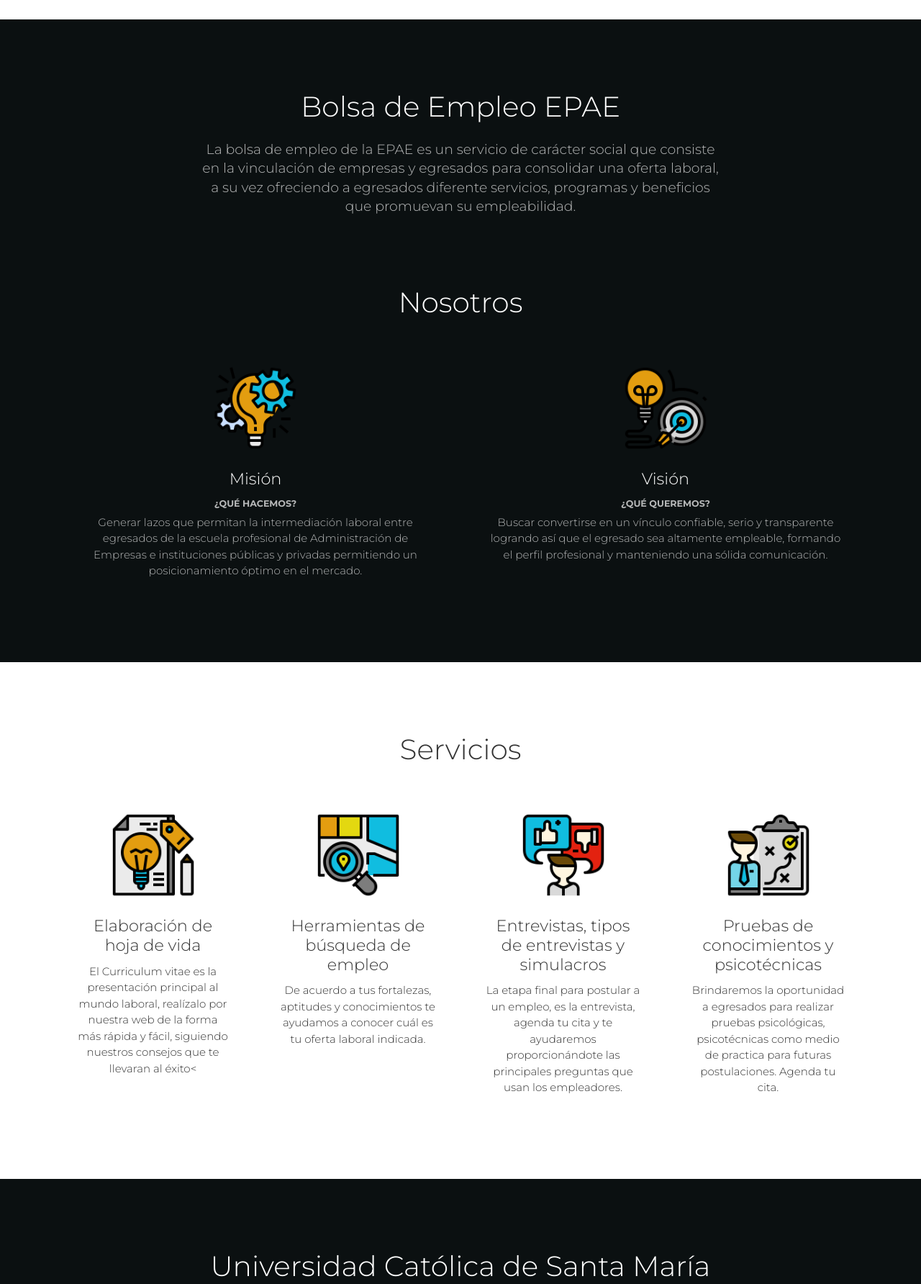
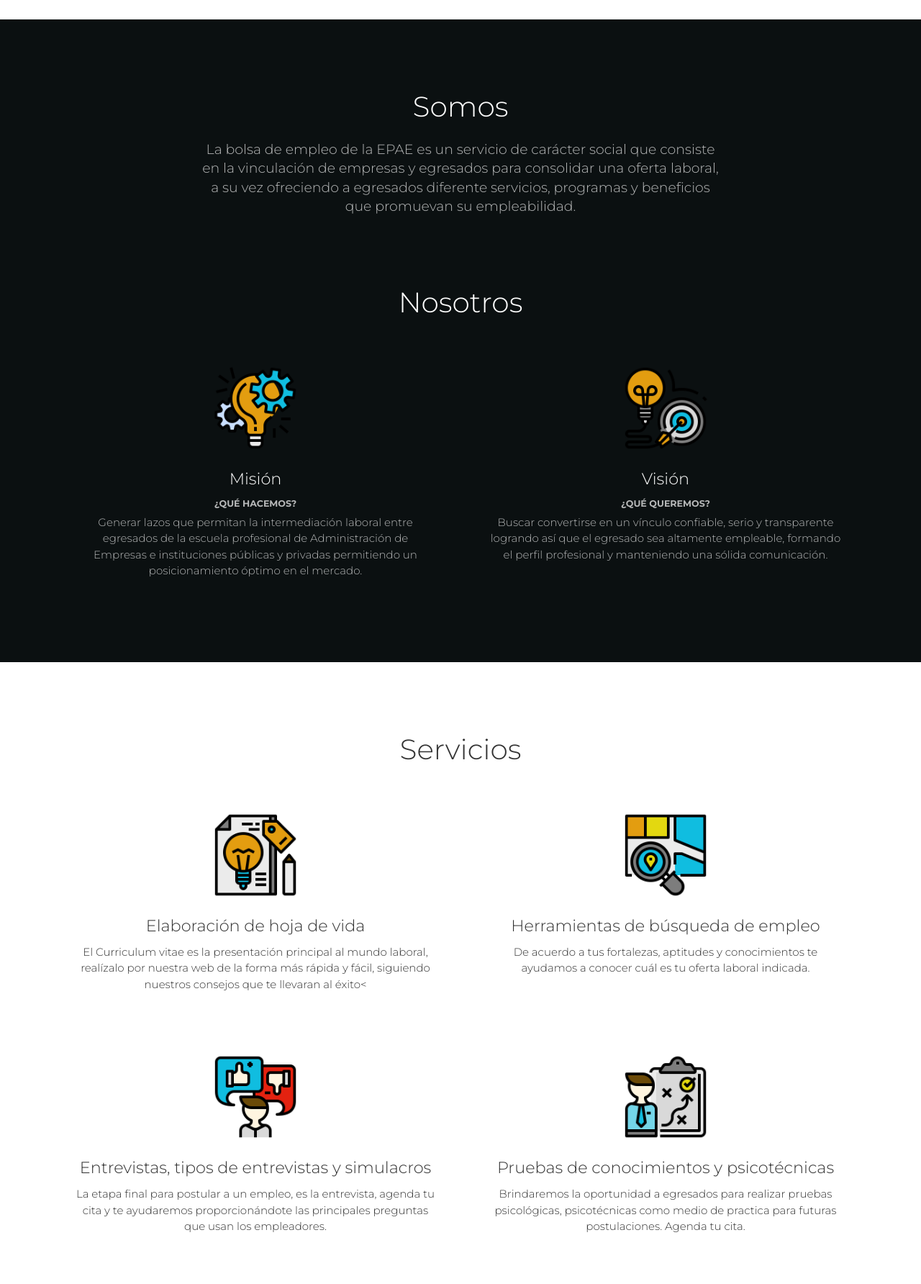
Before and after one commit to luisaGonzales/epaeUcsm, a website: page index.html in a window 1280 px wide. Shown: the part 1420-3204 px from the top of the page at 72% size. Drawn offline with Linux system fonts and the light colour scheme.

Commit message:
final landing

```diff
--- a/index.html
+++ b/index.html
@@ -59,7 +59,8 @@
 					</div>
 					<div class="col-md-6">
 						<h2 class="title">Bolsa de Empleo EPAE</h2>
-						<h5 class="card-title"  style="text-align: justify;">La presente investigación se realiza para poder analizar el grado de empleabilidad que
+						<h5 class="card-title" style="text-align: justify;">La presente investigación se realiza para poder analizar el
+							grado de empleabilidad que
 							tienen los egresados en la escuela profesional de Administración en la UCSM, con el propósito de observar cómo
 							se encuentran actualmente. En pleno 2018, nos vemos rodeados de un mercado mucho más competitivo a comparación
 							de años pasados y por esta causa es que a los egresados se les es más difícil ser competitivos con el entorno.
@@ -77,16 +78,9 @@
 
 		<div class="section text-center section-dark" style="padding-bottom: 0px; margin-bottom:-10px;">
 			<div class="container">
-				<!-- <div class="row">
-					<div class="col-md-12">
-						<div class="info epaeLogo">
-							<img src="./assets/img/epaeLogo.png" class="img-circle img-no-padding img-responsive" alt="Rounded Image">
-						</div>
-					</div>
-				</div> -->
 				<div class="row">
 					<div class="col-md-8 ml-auto mr-auto">
-						<h2 class="title">Bolsa de Empleo EPAE</h2>
+						<h2 class="title">Somos</h2>
 						<h5 class="description">La bolsa de empleo de la EPAE es un servicio de carácter social que consiste en la
 							vinculación de empresas y egresados para consolidar una oferta laboral, a su vez ofreciendo a egresados
 							diferente servicios, programas y beneficios que promuevan su empleabilidad.</h5>
@@ -94,8 +88,6 @@
 				</div>
 			</div>
 		</div>
-
-
 		<div class="section section-dark text-center">
 			<div class="container">
 				<h2 class="title">Nosotros</h2>
@@ -148,7 +140,7 @@
 			<div class="container">
 				<h2 class="title">Servicios</h2>
 				<div class="row">
-					<div class="col-md-3">
+					<div class="col-md-6">
 						<div class="card card-profile card-plain">
 							<div class="card-avatar">
 								<a href="#avatar"><img src="./assets/img/branding.png" alt="service"></a>
@@ -159,15 +151,8 @@
 										<h4 class="card-title">Elaboración de hoja de vida</h4>
 										<p>
 											El Curriculum vitae es la presentación principal al mundo laboral, realízalo por nuestra web de la forma más
-												rápida y fácil, siguiendo nuestros consejos que te llevaran al éxito<
-
-										</p>
-									</div>
-								</a>
-							</div>
-						</div>
-					</div>
-					<div class="col-md-3">
+											rápida y fácil, siguiendo nuestros consejos que te llevaran al éxito< </p> </div> </a> </div> </div> </div>
+											 <div class="col-md-6">
 												<div class="card card-profile card-plain">
 													<div class="card-avatar">
 														<a href="#avatar"><img src="./assets/img/location.png" alt="service"></a>
@@ -177,15 +162,15 @@
 															<div class="author">
 																<h4 class="card-title">Herramientas de búsqueda de empleo</h4>
 																<p>
-
-												De acuerdo a tus fortalezas, aptitudes y conocimientos te ayudamos a conocer cuál es tu oferta laboral indicada.
+																	De acuerdo a tus fortalezas, aptitudes y conocimientos te ayudamos a conocer cuál es tu oferta laboral
+																	indicada.
 																</p>
 															</div>
 														</a>
 													</div>
 												</div>
 									</div>
-					<div class="col-md-3">
+									<div class="col-md-6">
 										<div class="card card-profile card-plain">
 											<div class="card-avatar">
 												<a href="#avatar"><img src="./assets/img/feedback.png" alt="service"></a>
@@ -195,14 +180,15 @@
 													<div class="author">
 														<h4 class="card-title">Entrevistas, tipos de entrevistas y simulacros</h4>
 														<p>
-												La etapa final para postular a un empleo, es la entrevista, agenda tu cita y te ayudaremos proporcionándote las principales preguntas que usan los empleadores.
+															La etapa final para postular a un empleo, es la entrevista, agenda tu cita y te ayudaremos
+															proporcionándote las principales preguntas que usan los empleadores.
 														</p>
 													</div>
 												</a>
 											</div>
 										</div>
 									</div>
-					<div class="col-md-3">
+									<div class="col-md-6">
 										<div class="card card-profile card-plain">
 											<div class="card-avatar">
 												<a href="#avatar"><img src="./assets/img/solution.png" alt="service"></a>
@@ -212,7 +198,8 @@
 													<div class="author">
 														<h4 class="card-title">Pruebas de conocimientos y psicotécnicas</h4>
 														<p>
-												Brindaremos la oportunidad a egresados para realizar pruebas psicológicas, psicotécnicas como medio de practica para futuras postulaciones. Agenda tu cita.
+															Brindaremos la oportunidad a egresados para realizar pruebas psicológicas, psicotécnicas como medio de
+															practica para futuras postulaciones. Agenda tu cita.
 														</p>
 													</div>
 												</a>
@@ -220,75 +207,9 @@
 										</div>
 									</div>
 							</div>
-				<!-- <div class="row">
-					<div class="col-md-off col-md-6">
-						<div class="card card-profile card-plain">
-							<div class="card-avatar">
-								<a href="#avatar"><img src="./assets/img/branding.png" alt="service"></a>
+
 						</div>
 					</div>
-					</div>
-					<div class="col-md-6" style="display: flex; flex-direction: column; justify-content:center; align-items: center;">
-						<div class="author">
-							<h4 class="card-title">Elaboración de hoja de vida</h4>
-						</div>
-						<h5>El Curriculum vitae es la presentación principal al mundo laboral, realízalo por nuestra web de la forma más
-							rápida y fácil, siguiendo nuestros consejos que te llevaran al éxito</h5>
-					</div>
-				</div>
-				<div class="row">
-					<div class="col-md-6" style="display: flex; flex-direction: column; justify-content:center; align-items: center;">
-						<div class="author">
-							<h4 class="card-title">Herramientas de búsqueda de empleo</h4>
-						</div>
-						<h5>De acuerdo a tus fortalezas, aptitudes y conocimientos te ayudamos a conocer cuál es tu oferta laboral
-							indicada.</h5>
-					</div>
-					<div class="col-md-6">
-						<div class="card card-profile card-plain">
-							<div class="card-avatar">
-								<a href="#avatar"><img src="./assets/img/location.png" alt="service"></a>
-							</div>
-						</div>
-					</div>
-				</div>
-				<div class="row">
-					<div class="col-md-6">
-						<div class="card card-profile card-plain">
-							<div class="card-avatar">
-								<a href="#avatar"><img src="./assets/img/feedback.png" alt="service"></a>
-							</div>
-						</div>
-					</div>
-					<div class="col-md-6" style="display: flex; flex-direction: column; justify-content:center; align-items: center;">
-						<div class="author">
-							<h4 class="card-title">Entrevistas, tipos de entrevistas y simulacros</h4>
-						</div>
-						<h5>La etapa final para postular a un empleo, es la entrevista, agenda tu cita y te ayudaremos proporcionándote
-							las principales preguntas que usan los empleadores.</h5>
-					</div>
-				</div>
-				<div class="row">
-					<div class="col-md-6" style="display: flex; flex-direction: column; justify-content:center; align-items: center;">
-						<div class="author">
-							<h4 class="card-title">Pruebas de conocimientos y psicotécnicas</h4>
-						</div>
-						<h5>Brindaremos la oportunidad a egresados para realizar pruebas psicológicas, psicotécnicas como medio de
-							practica para futuras postulaciones. Agenda tu cita.</h5>
-					</div>
-					<div class="col-md-6">
-						<div class="card card-profile card-plain">
-							<div class="card-avatar">
-								<a href="#avatar"><img src="./assets/img/branding.png" alt="service"></a>
-							</div>
-						</div>
-					</div>
-				</div> -->
-			</div>
-		</div>
-
-
-
 					<div class="section section-dark text-center epaeUcsm">
 						<div class="container">
 							<h2 class="title">Universidad Católica de Santa María</h2>
@@ -326,7 +247,8 @@
 												</div>
 											</a>
 											<p class="card-description text-center">
-									Formar integralmente líderes profesionales y académicos responsables socialmente, sustentados en principios y
+												Formar integralmente líderes profesionales y académicos responsables socialmente, sustentados en principios
+												y
 												valores, con capacidad para insertarse competitivamente en el mundo globalizado.
 											</p>
 										</div>
@@ -377,7 +299,7 @@
 										<textarea class="form-control" rows="4" placeholder="Cuéntanos tus inquietudes que pasó"></textarea>
 										<div class="row">
 											<div class="col-md-4 ml-auto mr-auto">
-									<button class="btn btn-danger btn-lg btn-fill">Enviar mensaje</button>
+												<button class="btn btn-primary btn-lg btn-fill">Enviar mensaje</button>
 											</div>
 										</div>
 									</form>
@@ -393,8 +315,6 @@
 <script src="./assets/js/jquery-ui-1.12.1.custom.min.js" type="text/javascript"></script>
 <script src="./assets/js/popper.js" type="text/javascript"></script>
 <script src="./assets/js/core/bootstrap.min.js" type="text/javascript"></script>
-
-<!--  Paper Kit Initialization snd functons -->
 <script src="./assets/js/paper-kit.js?v=2.1.0"></script>
 
 </html>
```
Lines whose indentation alone changed are shown as unchanged.
